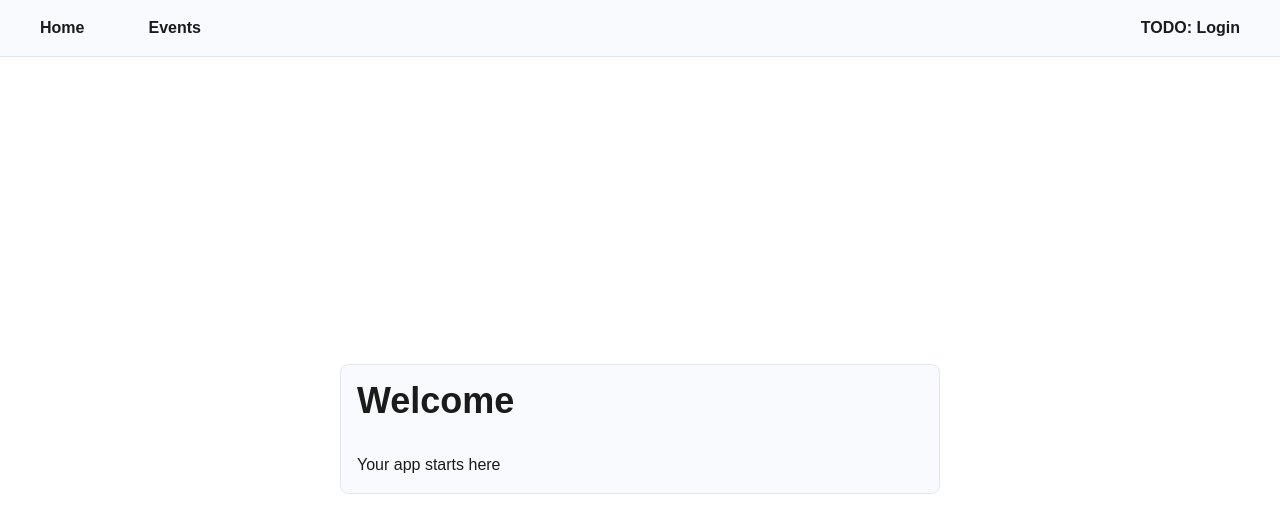
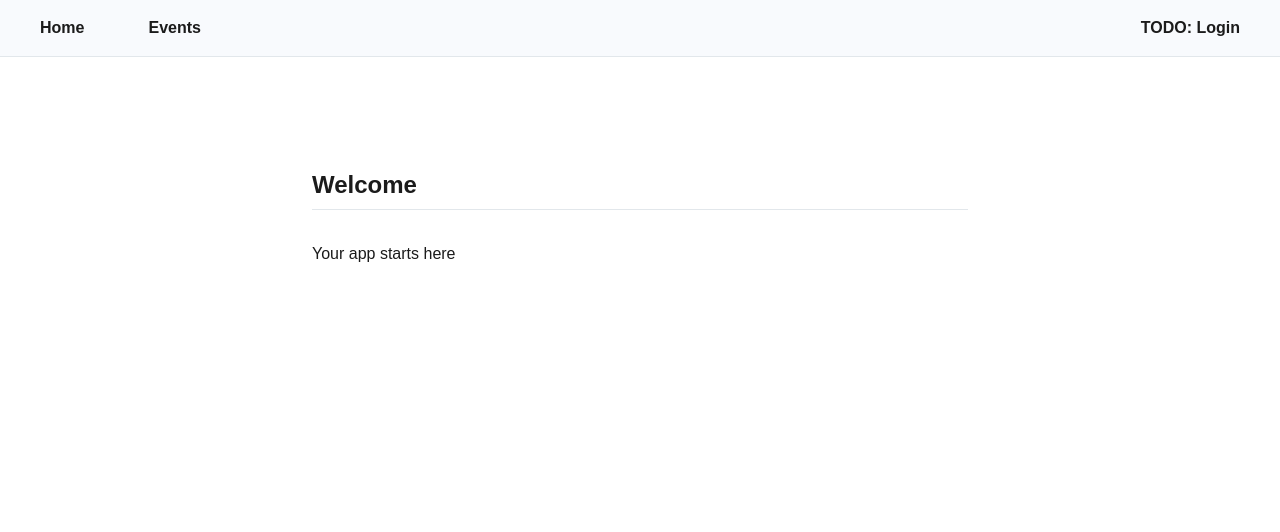
Before and after one commit to mpjovanovich/raffle-tracker, a Next.js app in the folder web/: page / in a window 1280 px wide. Shown: the top 532 px of the page. Built offline with nearby package versions, Linux system fonts and the light colour scheme.

Commit message:
more theming for card component

```diff
--- a/web/src/app/events/page.tsx
+++ b/web/src/app/events/page.tsx
@@ -1,8 +1,9 @@
+import Card from '../ui/Card';
+
 export default function Events() {
   return (
-    <>
-      <h1 className="text-4xl font-bold mb-8">Events</h1>
+    <Card title="Events">
       <p>Events page</p>
-    </>
+    </Card>
   );
 }
--- a/web/src/app/layout.tsx
+++ b/web/src/app/layout.tsx
@@ -24,7 +24,7 @@ export default function RootLayout({
       >
         <div className="flex flex-col h-screen">
           <Navigation />
-          <main className="flex-1 flex items-center justify-center p-8 sm:p-20">
+          <main className="flex-1 flex justify-center p-8 sm:p-20">
             <div className="max-w-4xl">{children}</div>
           </main>
         </div>
--- a/web/src/app/page.tsx
+++ b/web/src/app/page.tsx
@@ -1,10 +1,11 @@
+import Card from './ui/Card';
+
 export default function Home() {
   return (
     <>
-      <div className="bg-light-accent border-light-accent2 border-1 p-4 rounded-lg min-w-[600px]">
-        <h1 className="text-4xl font-bold mb-8">Welcome</h1>
+      <Card title="Welcome">
         <p className="">Your app starts here</p>
-      </div>
+      </Card>
     </>
   );
 }
--- /dev/null
+++ b/web/src/app/ui/Card.tsx
@@ -0,0 +1,17 @@
+import CardTitle from './CardTitle';
+
+interface CardProps {
+  children: React.ReactNode;
+  title?: string;
+}
+
+export default function Card({ children, title }: CardProps) {
+  return (
+    <>
+      <div className="bg-light-primary p-8 min-w-[720px]">
+        {title && <CardTitle>{title}</CardTitle>}
+        {children}
+      </div>
+    </>
+  );
+}
--- /dev/null
+++ b/web/src/app/ui/CardTitle.tsx
@@ -0,0 +1,11 @@
+interface CardTitleProps {
+  children: React.ReactNode;
+}
+
+export default function CardTitle({ children }: CardTitleProps) {
+  return (
+    <h1 className="text-2xl font-bold mb-8 border-b-1 border-light-accent2 pb-2">
+      {children}
+    </h1>
+  );
+}
```
